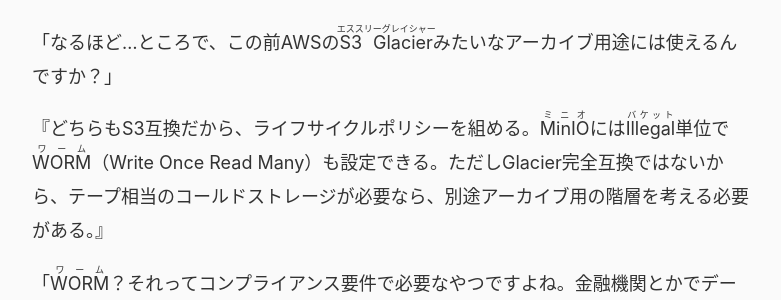
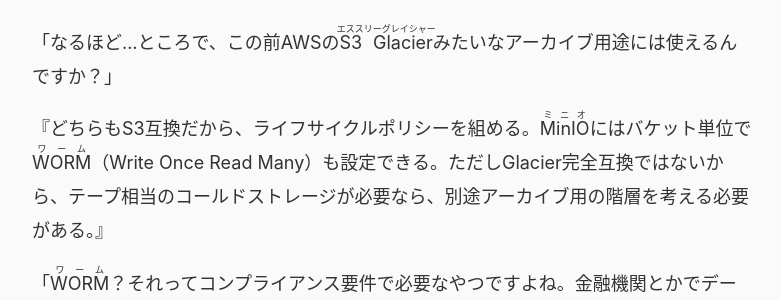
Before and after one commit to kuniakisnow/story, a Jekyll site: the page built from _posts/2026-07-06-distributed-storage-ceph-minio.md, in a window 1280 px wide and 900 px high, scrolled down 5296 px. Shown: the part 151-451 px from the top of the window, without its empty margins (248-1029 px from the left). Built offline with Jekyll 4.4.1, drawn with Linux system fonts in a browser that asks for light colours.

Commit message:
fix: レビュー指摘対応 - setup-python追加/Illegal削除/バケット自己参照ルビ除去

```diff
--- a/_data/ruby.yml
+++ b/_data/ruby.yml
@@ -193,8 +193,6 @@
   ruby: "シーエックスエルメム"
 - word: "IAストレージ"
   ruby: "インフリクエントアクセスストレージ"
-- word: "Illegal"
-  ruby: "バケット"
 - word: "NVMe-oF"
   ruby: "エヌブイエムイーオーヴァーファブリックス"
 - word: "OpenCAS"
@@ -417,8 +415,6 @@
   ruby: "アイキャス"
 - word: "kmem"
   ruby: "ケイメム"
-- word: "バケット"
-  ruby: "バケット"
 - word: "ブロック"
   ruby: "ブロック"
 - word: "マーベル"
--- a/_posts/2026-07-06-distributed-storage-ceph-minio.md
+++ b/_posts/2026-07-06-distributed-storage-ceph-minio.md
@@ -107,7 +107,7 @@
 
 「なるほど…ところで、この前AWSの<ruby>S3 Glacier<rp>《</rp><rt>エススリーグレイシャー</rt><rp>》</rp></ruby>みたいなアーカイブ用途には使えるんですか？」
 
-『どちらもS3互換だから、ライフサイクルポリシーを組める。<ruby>MinIO<rp>《</rp><rt>ミニオ</rt><rp>》</rp></ruby>には<ruby>Illegal<rp>《</rp><rt>バケット</rt><rp>》</rp></ruby>単位で<ruby>WORM<rp>《</rp><rt>ワーム</rt><rp>》</rp></ruby>（Write Once Read Many）も設定できる。ただしGlacier完全互換ではないから、テープ相当のコールドストレージが必要なら、別途アーカイブ用の階層を考える必要がある。』
+『どちらもS3互換だから、ライフサイクルポリシーを組める。<ruby>MinIO<rp>《</rp><rt>ミニオ</rt><rp>》</rp></ruby>にはバケット単位で<ruby>WORM<rp>《</rp><rt>ワーム</rt><rp>》</rp></ruby>（Write Once Read Many）も設定できる。ただしGlacier完全互換ではないから、テープ相当のコールドストレージが必要なら、別途アーカイブ用の階層を考える必要がある。』
 
 「<ruby>WORM<rp>《</rp><rt>ワーム</rt><rp>》</rp></ruby>？それってコンプライアンス要件で必要なやつですよね。金融機関とかでデータを絶対に改ざんできないようにする」
 
```
Also changed, not shown: .github/workflows/deploy.yml.
